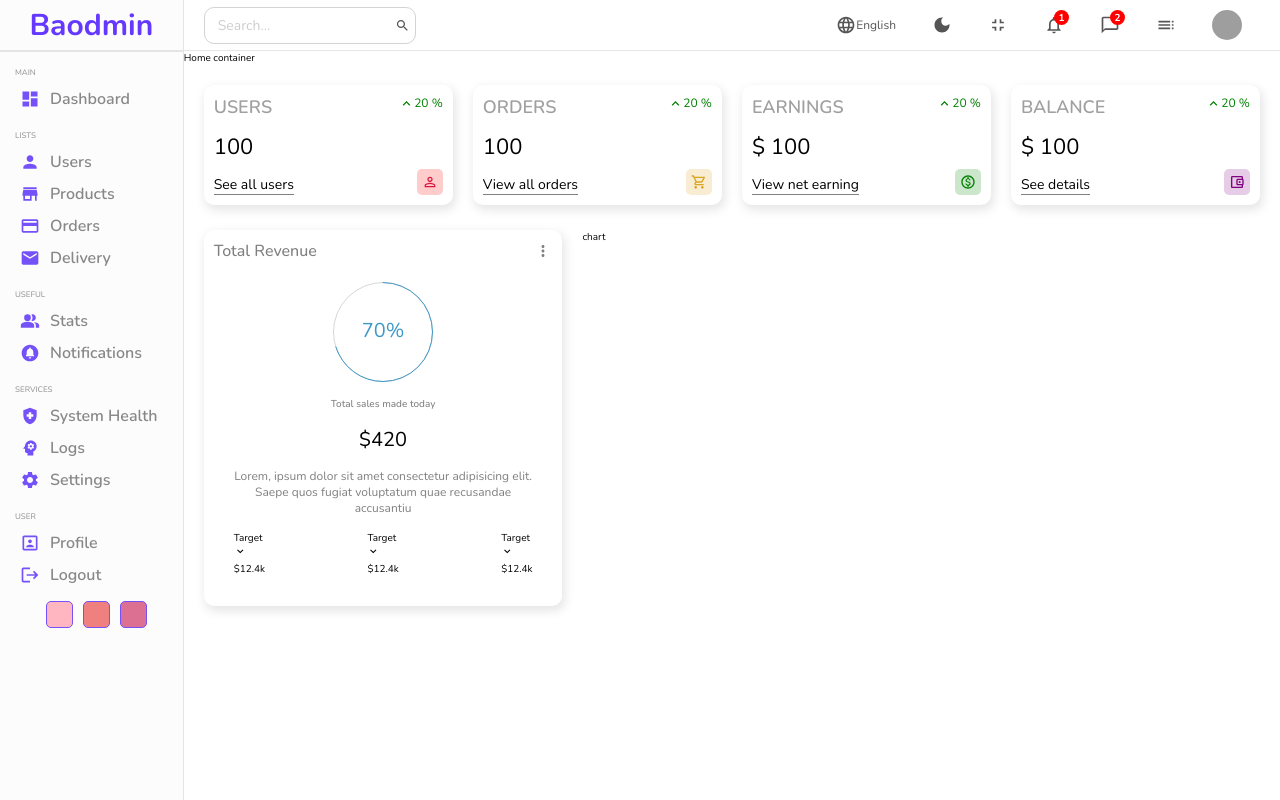
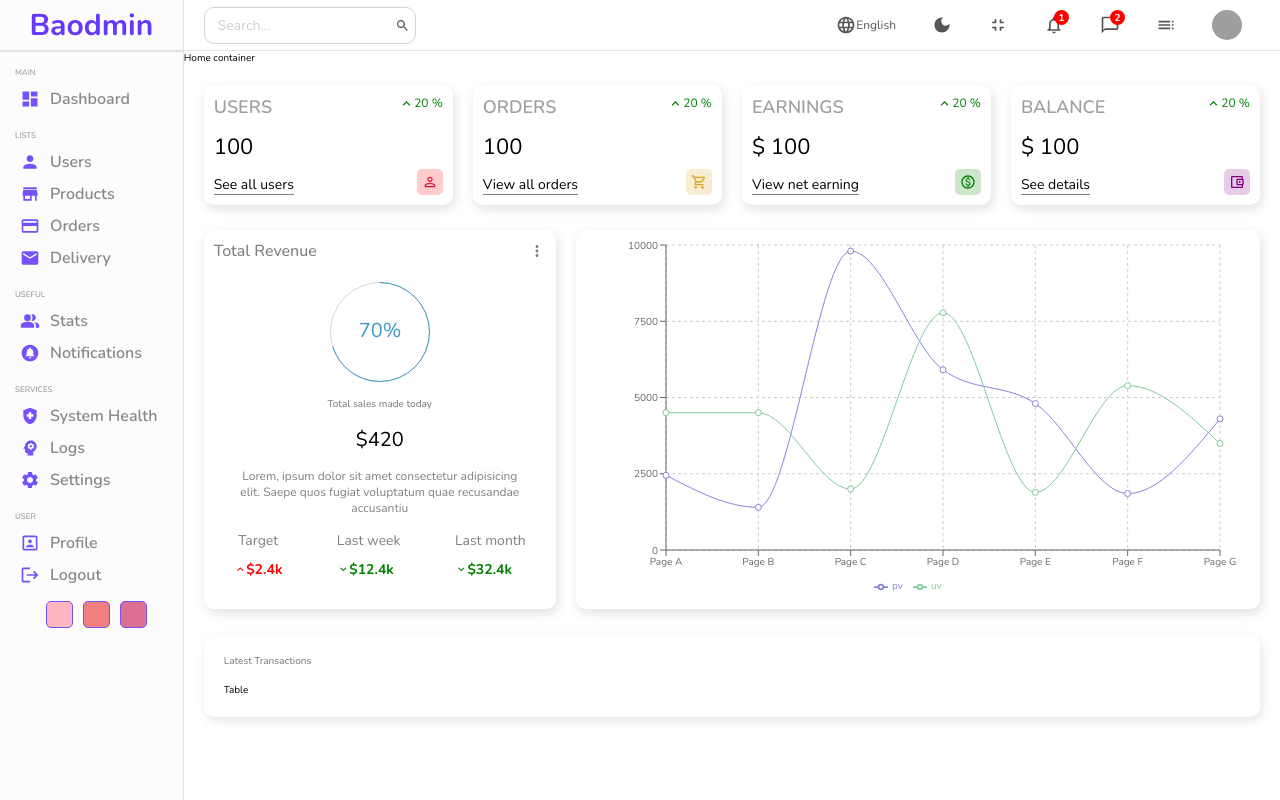
Before and after one commit to DevAnonitos/Dashboard_Reactjs, a React (Create React App) app: page / in a window 1280 px wide. Built offline with nearby package versions, Linux system fonts and the light colour scheme; grey boxes are pictures that could not be loaded.

Commit message:
update-home#5

```diff
--- a/package.json
+++ b/package.json
@@ -15,6 +15,7 @@
     "react-dom": "^18.2.0",
     "react-router-dom": "^6.4.3",
     "react-scripts": "5.0.1",
+    "recharts": "^2.1.16",
     "sass": "^1.56.1",
     "web-vitals": "^2.1.4"
   },
--- a/src/components/Chart/Chart.jsx
+++ b/src/components/Chart/Chart.jsx
@@ -1,10 +1,76 @@
 import React from 'react'
 import './chart.scss'
+import { LineChart, Line, XAxis, YAxis, CartesianGrid, Tooltip, Legend, ResponsiveContainer } from 'recharts';
+
+const data = [
+  {
+    name: 'Page A',
+    uv: 4500,
+    pv: 2450,
+    amt: 2400,
+  },
+  {
+    name: 'Page B',
+    uv: 4500,
+    pv: 1398,
+    amt: 2210,
+  },
+  {
+    name: 'Page C',
+    uv: 2000,
+    pv: 9800,
+    amt: 2290,
+  },
+  {
+    name: 'Page D',
+    uv: 7780,
+    pv: 5908,
+    amt: 2000,
+  },
+  {
+    name: 'Page E',
+    uv: 1890,
+    pv: 4800,
+    amt: 2181,
+  },
+  {
+    name: 'Page F',
+    uv: 5390,
+    pv: 1850,
+    amt: 2500,
+  },
+  {
+    name: 'Page G',
+    uv: 3490,
+    pv: 4300,
+    amt: 2100,
+  },
+];
 
 const Chart = () => {
   return (
     <div className='chart'>
-      chart
+      <ResponsiveContainer width="100%" height="100%">
+        <LineChart
+          width={500}
+          height={300}
+          data={data}
+          margin={{
+            top: 5,
+            right: 30,
+            left: 20,
+            bottom: 5,
+          }}
+        >
+          <CartesianGrid strokeDasharray="3 3" />
+          <XAxis dataKey="name" />
+          <YAxis />
+          <Tooltip />
+          <Legend />
+          <Line type="monotone" dataKey="pv" stroke="#8884d8" activeDot={{ r: 8 }} />
+          <Line type="monotone" dataKey="uv" stroke="#82ca9d" />
+        </LineChart>
+      </ResponsiveContainer>
     </div>
   )
 }
--- a/src/components/Chart/chart.scss
+++ b/src/components/Chart/chart.scss
@@ -1,3 +1,11 @@
 .chart {
+    display: flex;
+    justify-content: center;
+    align-items: center;
     flex: 4;
+    width: 100%;
+    -webkit-box-shadow: 2px 4px 10px 1px rgba(0, 0, 0, 0.47);
+    box-shadow: 2px 4px 10px 1px rgba(201,201, 201,0.47);
+    padding: 10px;
+    border-radius: 10px;
 }
--- a/src/components/Featured/Featured.jsx
+++ b/src/components/Featured/Featured.jsx
@@ -25,23 +25,23 @@ const Featured = () => {
         <div className="summary">
           <div className="item">
             <div className="itemTitle">Target</div>
-            <div className="itemResult">
+            <div className="itemResult negative">
+              <KeyboardArrowUpOutlinedIcon fontSize='small' />
+              <div className="resultAmount">$2.4k</div>
+            </div>
+          </div>
+          <div className="item">
+            <div className="itemTitle">Last week</div>
+            <div className="itemResult positive">
               <KeyboardArrowDownIcon fontSize='small' />
               <div className="resultAmount">$12.4k</div>
             </div>
           </div>
           <div className="item">
-            <div className="itemTitle">Target</div>
-            <div className="itemResult">
+            <div className="itemTitle">Last month</div>
+            <div className="itemResult positive">
               <KeyboardArrowDownIcon fontSize='small' />
-              <div className="resultAmount">$12.4k</div>
-            </div>
-          </div>
-          <div className="item">
-            <div className="itemTitle">Target</div>
-            <div className="itemResult">
-              <KeyboardArrowDownIcon fontSize='small' />
-              <div className="resultAmount">$12.4k</div>
+              <div className="resultAmount">$32.4k</div>
             </div>
           </div>
         </div>
--- a/src/components/Featured/featured.scss
+++ b/src/components/Featured/featured.scss
@@ -56,6 +56,31 @@
             display: flex;
             align-items: center;
             justify-content: space-between;
+
+            .item {
+                text-align: center;
+
+                .itemTitle {
+                    font-size: 1.4rem;
+                    color: gray;
+                }
+
+                .itemResult {
+                    display: flex;
+                    align-items: center;
+                    margin-top: 10px;
+                    font-size: 1.4rem;
+                    font-weight: 700;
+
+                    &.positive {
+                        color: green;
+                    }
+
+                    &.negative {
+                        color: red;
+                    }
+                }
+            }
         }
     }
 }
--- a/src/components/Table/Table.jsx
+++ b/src/components/Table/Table.jsx
@@ -3,7 +3,9 @@ import './table.scss'
 
 const Table = () => {
   return (
-    <div>Table</div>
+    <div className='table'>
+      Table
+    </div>
   )
 }
 
--- a/src/pages/Home/Home.jsx
+++ b/src/pages/Home/Home.jsx
@@ -4,6 +4,7 @@ import Sidebar from '../../components/Sidebar/Sidebar';
 import Widget from '../../components/Widget/Widget';
 import Featured from '../../components/Featured/Featured';
 import Chart from '../../components/Chart/Chart';
+import Table from '../../components/Table/Table';
 import './home.scss'
 
 const Home = () => {
@@ -23,6 +24,10 @@ const Home = () => {
           <Featured />
           <Chart />
         </div>
+        <div className="listContainer">
+          <div className="listTitle">Latest Transactions</div>
+          <Table />
+        </div>
       </div>
     </div>
   )
--- a/src/pages/Home/home.scss
+++ b/src/pages/Home/home.scss
@@ -12,5 +12,19 @@
         .charts {
             padding: 5px 20px;
         }
+
+        .listContainer {
+            -webkit-box-shadow: 2px 4px 10px rgba(0,0,0, 0.47);
+            box-shadow: 2px 4px 10px rgba(201, 201, 201, 0.47);
+            padding: 20px;
+            margin: 20px;
+            border-radius: 10px;
+
+            .listTitle {
+                font-weight: 500;
+                color: gray;
+                margin-bottom: 15px;
+            }
+        }
     }
 }
```
Also changed, not shown: 1 other file (tests, documents, lock files or other folders).
